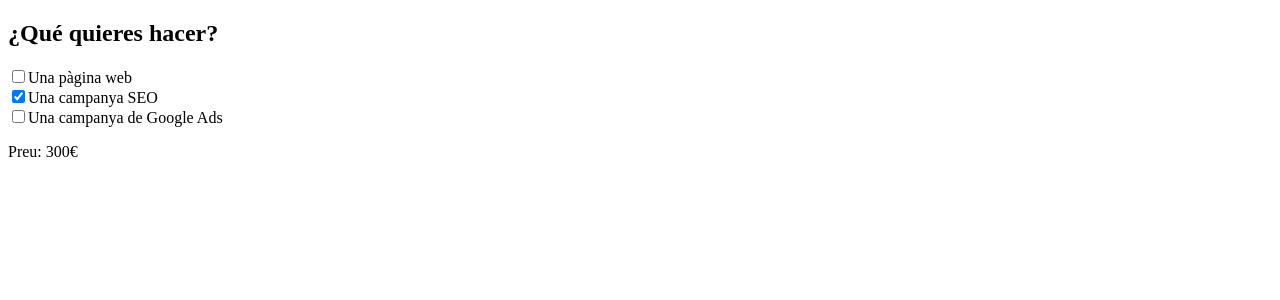
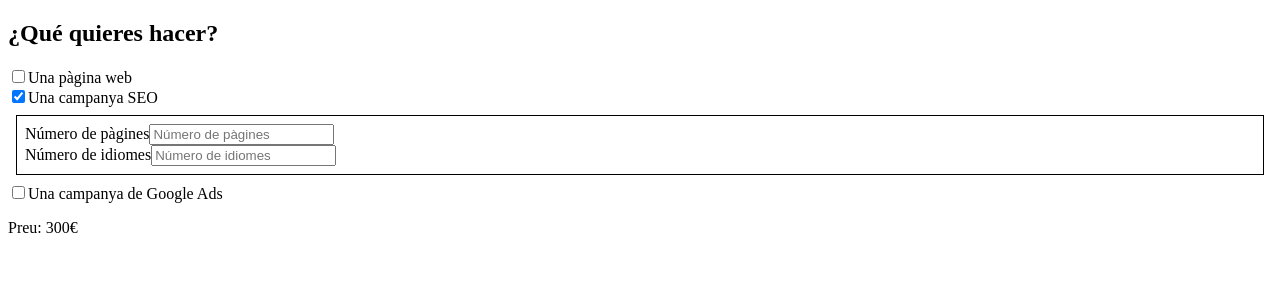
Before and after one commit to gemmabcr/IT-React-Sprint7, a React (Create React App) app in the folder pressupost/: page / in a window 1280 px wide. Both pictures are taken after a click on the checkbox "Una campanya SEO". Shown: the top 300 px of the page. Built offline with nearby package versions, Linux system fonts and the light colour scheme.

Commit message:
feat: installed styled components & added panel functionality

```diff
--- a/pressupost/package.json
+++ b/pressupost/package.json
@@ -9,6 +9,7 @@
     "react": "^18.2.0",
     "react-dom": "^18.2.0",
     "react-scripts": "5.0.1",
+    "styled-components": "^5.3.6",
     "web-vitals": "^2.1.4"
   },
   "scripts": {
--- a/pressupost/src/App.js
+++ b/pressupost/src/App.js
@@ -1,8 +1,9 @@
 import React from "react";
+import Panel from "./components/Panel/Panel";
 
 function App() {
   const title = '¿Qué quieres hacer?';
-  const data = [
+  const productData = [
     {
       name: 'web',
       price: 500,
@@ -23,7 +24,7 @@ function App() {
     },
   ]
 
-  const [formData, setFormData] = React.useState(data);
+  const [formData, setFormData] = React.useState(productData);
   const [total, setTotal] = React.useState(0);
 
   function handleChange(event) {
@@ -74,6 +75,7 @@ function App() {
             <label htmlFor={item.name}>
               {item.product}
             </label>
+            {item.name === 'seo' && item.selected && <Panel/>}
           </div>
         )}
         <p>Preu: {total}€</p>
--- a/pressupost/src/components/Panel/Panel.js
+++ b/pressupost/src/components/Panel/Panel.js
@@ -0,0 +1,69 @@
+import React from "react";
+import styled from "styled-components";
+
+const Panel = styled.div `
+  border: 1px solid black;
+  margin: 0.5rem;
+  padding: 0.5rem;
+`;
+
+const PanelComponent = () => {
+  const [formData, setFormData] = React.useState([
+    {
+      label: 'Número de pàgines',
+      name: 'numPagines',
+      quantity: 1,
+      priceUnity: 30,
+    },
+    {
+      label: 'Número de idiomes',
+      name: 'numIdiomes',
+      quantity: 1,
+      priceUnity: 30,
+    }
+  ])
+
+  function handleChange(event){
+    const {name, value} = event.target
+    setFormData(prevFormData => {
+        const newFormData = []
+        for (let i = 0; i < prevFormData.length; i++) {
+          const currentInput = prevFormData[i]
+          if (currentInput.name === name) {
+            const updatedInput = {
+              ...currentInput,
+              quantity: value,
+            }
+            newFormData.push(updatedInput)
+          } else {
+            newFormData.push(currentInput)
+          }
+        }
+        return newFormData
+    })
+  }
+
+  return (
+    <Panel>
+      {
+        formData.map(input =>
+          <div key={input.name}>
+            <label htmlFor={input.name}>
+              {input.label}
+            </label>
+            <input
+              id={input.name}
+              name={input.name}
+              onChange={handleChange}
+              placeholder={input.label}
+              type='number'
+              value={input.number}
+            />
+          </div>
+        )
+      }
+    </Panel>
+  )
+}
+
+export default PanelComponent
```
Also changed, not shown: 1 other file (tests, documents, lock files or other folders).
